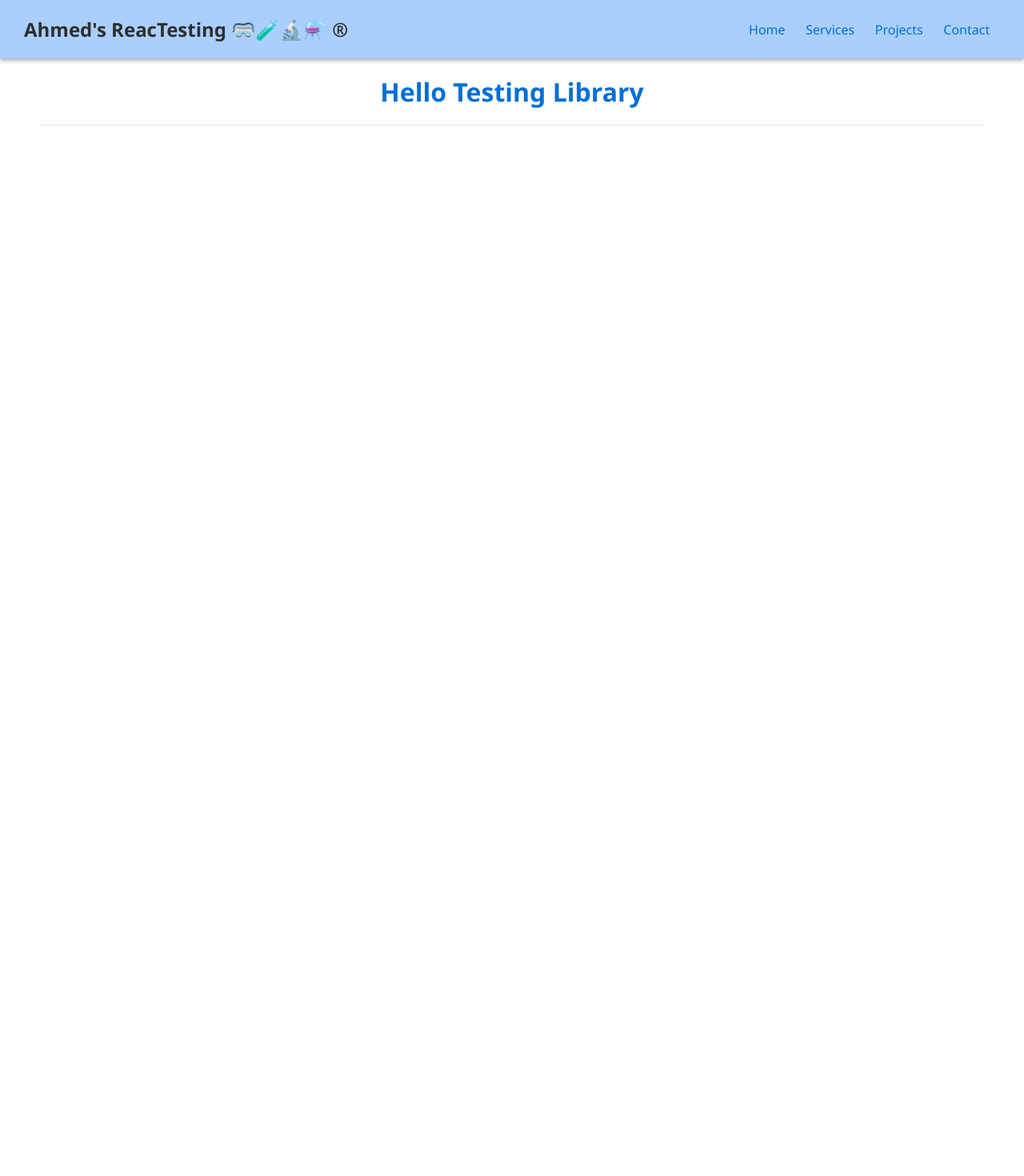
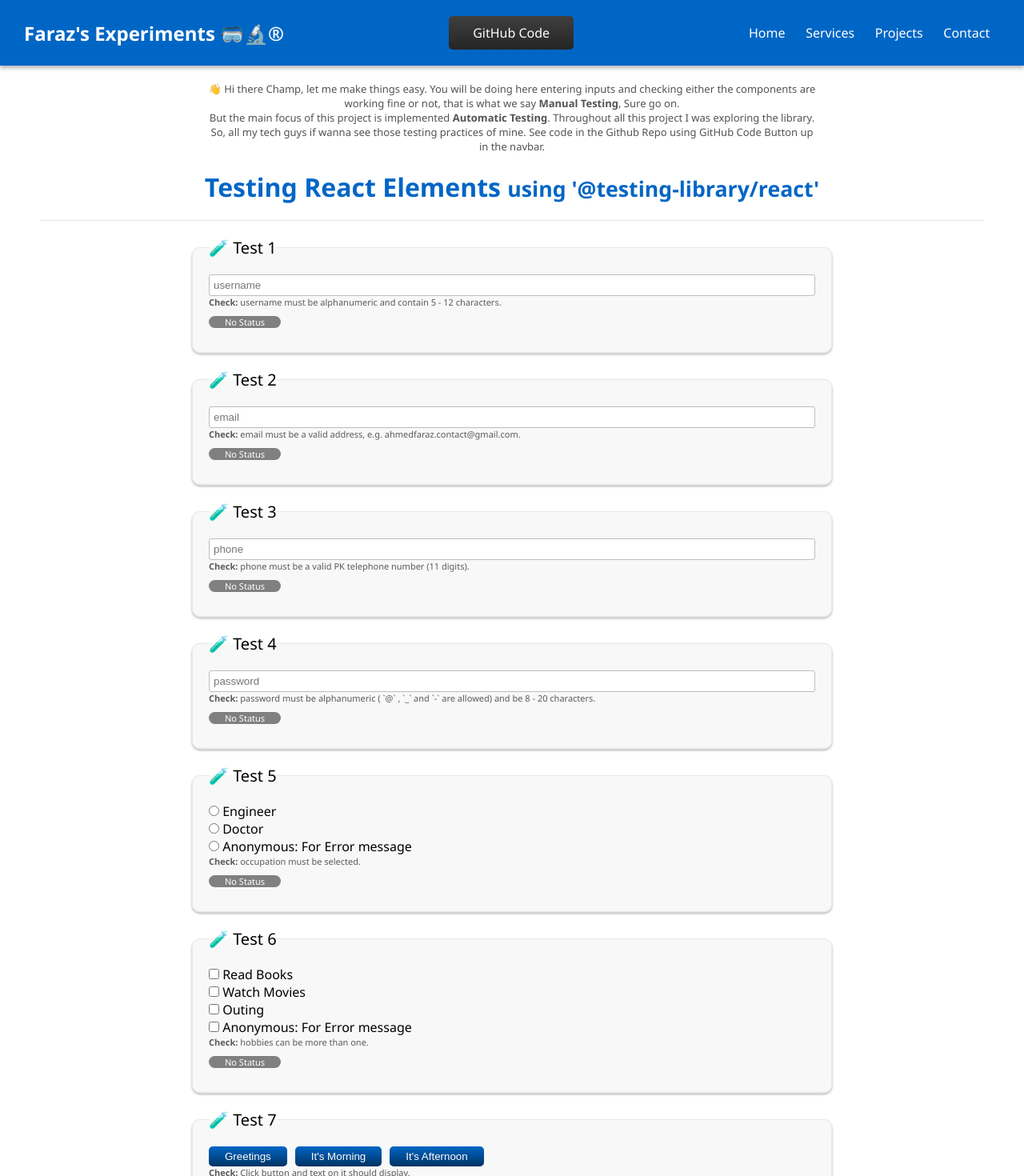
Before and after one commit to aahmedfaraz/my-react-testing-library-corner, a React (Create React App) app: page / in a window 1280 px wide. Shown: the top 1470 px of the page at 80% size. Before the commit the page ends 800 px from the top, so only its background shows below. Built offline with nearby package versions, Linux system fonts and the light colour scheme.

Commit message:
Completed React Components
Completed React Components

```diff
--- a/src/App.css
+++ b/src/App.css
@@ -1,3 +1,7 @@
+:root {
+  --theme-color-blue: rgb(0, 102, 197);
+}
+
 * {
   box-sizing: border-box;
   padding: 0;
@@ -9,14 +13,26 @@ body {
 }
 
 nav {
-  background-color: rgb(170, 207, 255);
-  color: rgb(46, 46, 46);
+  background-color: var(--theme-color-blue);
+  color: white;
   padding: 20px 30px;
   text-align: center;
   box-shadow: 0 3px 5px rgba(128, 128, 128, 0.6);
   display: flex;
   align-items: center;
   justify-content: space-between;
+}
+
+.github-link {
+  background: linear-gradient(to bottom, rgb(63, 63, 63), rgb(37, 37, 37));
+  color: white;
+  text-decoration: none;
+  padding: 10px 30px;
+  border-radius: 5px;
+}
+
+.github-link:active {
+  transform: scale(0.95);
 }
 
 nav ul {
@@ -28,7 +44,7 @@ nav ul {
 
 nav ul a {
   text-decoration: none;
-  color: rgb(0, 111, 214);
+  color: white;
   padding: 0 1vw;
 }
 
@@ -36,10 +52,96 @@ nav ul a:hover {
   color: black;
 }
 
+main p {
+  width: 800px;
+  max-width: 100%;
+  padding: 20px;
+  padding-bottom: 0;
+  margin: 0 auto;
+  text-align: center;
+  font-size: 13px;
+  color: rgb(83, 83, 83);
+}
+
 main h1 {
-  color: rgb(0, 111, 214);
+  color: var(--theme-color-blue);
   padding: 20px;
   margin: 0 50px;
   text-align: center;
   border-bottom: 1px solid rgb(230, 230, 230);
 }
+
+fieldset {
+  width: 800px;
+  max-width: calc(100vw - 20px);
+  margin: 20px auto;
+  padding: 20px;
+  display: flex;
+  flex-direction: column;
+  align-items: flex-start;
+  justify-content: center;
+  border: 1px solid rgb(231, 231, 231);
+  border-radius: 10px;
+  background-color: rgb(248, 248, 248);
+  box-shadow: 0 1px 1px rgb(223, 223, 223), 0 2px 3px rgb(173, 173, 173);
+}
+
+fieldset legend label {
+  cursor: pointer;
+  font-size: 20px;
+}
+
+fieldset legend label:hover {
+  color: var(--theme-color-blue);
+}
+
+fieldset input[type="text"] {
+  width: 100%;
+  padding: 5px;
+  border: 1px solid rgb(189, 189, 189);
+  border-radius: 3px;
+}
+
+fieldset input[type="text"]:focus {
+  border: 1px solid var(--theme-color-blue);
+  outline: 0;
+}
+
+fieldset small {
+  margin-bottom: 10px;
+  font-size: 11px;
+  color: rgb(90, 90, 90);
+}
+
+.badge {
+  background-color: gray;
+  color: white;
+  padding: 0 20px;
+  border-radius: 10px;
+}
+
+.badge.success {
+  background-color: rgb(43, 182, 43);
+}
+
+.badge.error {
+  background-color: tomato;
+}
+
+.click-event-button {
+  cursor: pointer;
+  margin-right: 10px;
+  border: 0;
+  background: linear-gradient(
+    to bottom,
+    var(--theme-color-blue),
+    rgb(0, 51, 99)
+  );
+  color: white;
+  padding: 5px 20px;
+  border-radius: 5px;
+}
+
+.click-event-button:active {
+  transform: scale(0.95);
+}
--- a/src/App.tsx
+++ b/src/App.tsx
@@ -2,13 +2,18 @@ import React from 'react';
 import './App.css';
 
 import Navbar from './components/layout/Navbar';
+import Form from './components/layout/Form';
 
 function App() {
   return (
     <div data-testid="app" className="app">
-      <Navbar text="Ahmed's ReacTesting 🥽🧪🔬⚗️ &reg;" />
+      <Navbar text="Faraz's Experiments 🥽🔬&reg;" />
       <main>
-        <h1>Hello Testing Library</h1>
+        <p>👋 Hi there Champ, let me make things easy. You will be doing here entering inputs and checking either the components are working fine or not, that is what we say <strong>Manual Testing</strong>, Sure go on.
+        <br />
+        But the main focus of this project is implemented <strong>Automatic Testing</strong>. Throughout all this project I was exploring the library. So, all my tech guys if wanna see those testing practices of mine. See code in the Github Repo using GitHub Code Button up in the navbar.</p>
+        <h1>Testing React Elements <small>using '@testing-library/react'</small></h1>
+        <Form />
       </main>
     </div>
   );
--- /dev/null
+++ b/src/components/layout/Form.tsx
@@ -0,0 +1,125 @@
+import React, { useState } from 'react'
+
+const Form = () => {
+
+    const [validation, setValidation] = useState({
+        username: null,
+        email: null,
+        phone: null,
+        password: null,
+        occupation: null,
+        hobbies: null,
+    })
+
+    return (
+        <form>
+            <fieldset>
+                <legend><label htmlFor="username">🧪 Test 1</label></legend>
+                <input data-testid="username" type="text"  id="username" name="username" placeholder="username" />
+                <small><strong>Check:</strong> username must be alphanumeric and contain 5 - 12 characters.</small>
+                <small data-testid="badge"
+                    className={`${
+                        validation.username === null ? 'nostatus' : validation.username ? 'success' : 'error'
+                    } badge`}
+                >
+                    {
+                        validation.username === null ? 'No Status' : validation.username ? 'Correct' : 'Incorrect'
+                    }
+                </small>
+            </fieldset>
+            <fieldset>
+                <legend><label htmlFor="email">🧪 Test 2</label></legend>
+                <input data-testid="email" type="text"  id="email" name="email" placeholder="email" />
+                <small><strong>Check:</strong> email must be a valid address, e.g. ahmedfaraz.contact@gmail.com.</small>
+                <small data-testid="badge"
+                    className={`${
+                        validation.email === null ? 'nostatus' : validation.email ? 'success' : 'error'
+                    } badge`}
+                >
+                    {
+                        validation.email === null ? 'No Status' : validation.email ? 'Correct' : 'Incorrect'
+                    }
+                </small>
+            </fieldset>
+            <fieldset>
+                <legend><label htmlFor="phone">🧪 Test 3</label></legend>
+                <input data-testid="phone" type="text"  id="phone" name="phone" placeholder="phone" />
+                <small><strong>Check:</strong> phone must be a valid PK telephone number (11 digits).</small>
+                <small data-testid="badge"
+                    className={`${
+                        validation.phone === null ? 'nostatus' : validation.phone ? 'success' : 'error'
+                    } badge`}
+                >
+                    {
+                        validation.phone === null ? 'No Status' : validation.phone ? 'Correct' : 'Incorrect'
+                    }
+                </small>
+            </fieldset>
+            <fieldset>
+                <legend><label htmlFor="password">🧪 Test 4</label></legend>
+                <input data-testid="password" type="text"  id="password" name="password" placeholder="password" />
+                <small><strong>Check:</strong> password must be alphanumeric ( `@` , `_` and `-` are allowed) and be 8 - 20 characters.</small>
+                <small data-testid="badge"
+                    className={`${
+                        validation.password === null ? 'nostatus' : validation.password ? 'success' : 'error'
+                    } badge`}
+                >
+                    {
+                        validation.password === null ? 'No Status' : validation.password ? 'Correct' : 'Incorrect'
+                    }
+                </small>
+            </fieldset>
+            <fieldset>
+                <legend><label htmlFor="occupation">🧪 Test 5</label></legend>
+                <span><input data-testid="occupation" type="radio" name="occupation" value="engineer" placeholder="occupation" /> Engineer</span>
+                <span><input data-testid="occupation" type="radio" name="occupation" value="doctor" placeholder="occupation" /> Doctor</span>
+                <span><input data-testid="occupation" type="radio" name="occupation" value="anonymous" placeholder="occupation" /> Anonymous: For Error message</span>
+                <small><strong>Check:</strong> occupation must be selected.</small>
+                <small data-testid="badge"
+                    className={`${
+                        validation.occupation === null ? 'nostatus' : validation.occupation ? 'success' : 'error'
+                    } badge`}
+                >
+                    {
+                        validation.occupation === null ? 'No Status' : validation.occupation ? 'Correct' : 'Incorrect'
+                    }
+                </small>
+            </fieldset>
+            <fieldset>
+                <legend><label htmlFor="hobbies">🧪 Test 6</label></legend>
+                <span><input data-testid="hobbies" type="checkbox" name="hobbies" value="read-books" placeholder="hobbies" /> Read Books</span>
+                <span><input data-testid="hobbies" type="checkbox" name="hobbies" value="watch-movies" placeholder="hobbies" /> Watch Movies</span>
+                <span><input data-testid="hobbies" type="checkbox" name="hobbies" value="outing" placeholder="hobbies" /> Outing</span>
+                <span><input data-testid="hobbies" type="checkbox" name="hobbies" value="anonymous" placeholder="hobbies" /> Anonymous: For Error message</span>
+                <small><strong>Check:</strong> hobbies can be more than one.</small>
+                <small data-testid="badge"
+                    className={`${
+                        validation.hobbies === null ? 'nostatus' : validation.hobbies ? 'success' : 'error'
+                    } badge`}
+                >
+                    {
+                        validation.hobbies === null ? 'No Status' : validation.hobbies ? 'Correct' : 'Incorrect'
+                    }
+                </small>
+            </fieldset>
+            <fieldset>
+                <legend><label htmlFor="click-event">🧪 Test 7</label></legend>
+                <span>
+                    <button data-testid="click-event-greeting" onClick={e => {
+                        e.preventDefault();
+                    }} className="click-event-button">Greetings</button>
+                    <button data-testid="click-event-morning" onClick={e => {
+                        e.preventDefault();
+                    }} className="click-event-button">It's Morning</button>
+                    <button data-testid="click-event-afternoon" onClick={e => {
+                        e.preventDefault();
+                    }} className="click-event-button">It's Afternoon</button>
+                </span>
+                <small><strong>Check:</strong> Click button and text on it should display.</small>
+                <h2>Click any button.</h2>
+            </fieldset>
+        </form>
+    )
+}
+
+export default Form;
--- a/src/components/layout/Navbar.tsx
+++ b/src/components/layout/Navbar.tsx
@@ -4,6 +4,7 @@ const Navbar:React.FC<{text: string}> = ({text}) : ReactElement => {
     return (
         <nav data-testid="nav">
             <h1 data-testid="nav-heading">{text}</h1>
+            <a data-testid="github-link" href="https://github.com/aahmedfaraz/my-react-testing-library-corner" target="_blank" rel="noreferrer" className="github-link">GitHub Code</a>
             <ul>
                 <a data-testid="nav-link" href="#!"><li>Home</li></a>
                 <a data-testid="nav-link" href="#!"><li>Services</li></a>
```
Also changed, not shown: 1 other file (tests, documents, lock files or other folders).
